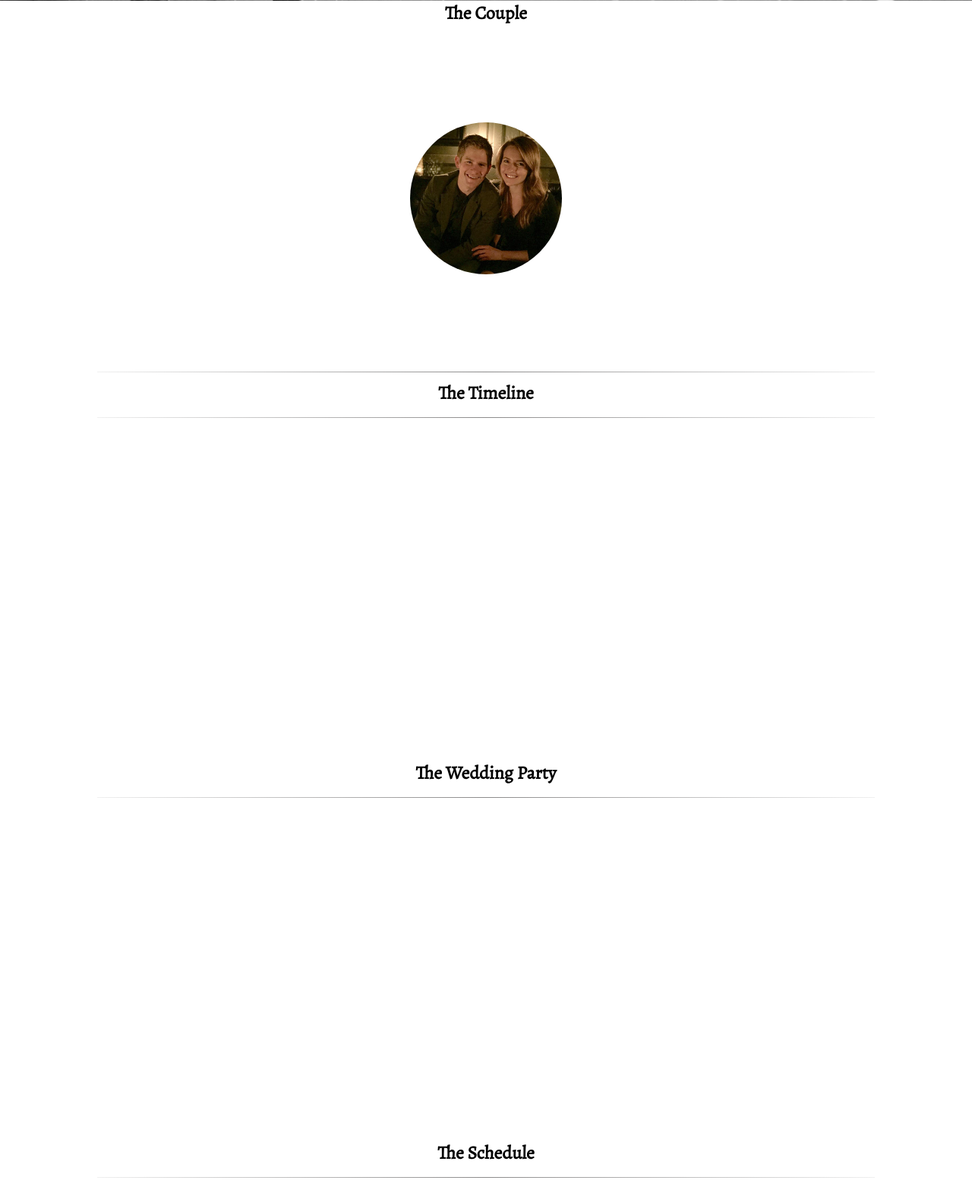
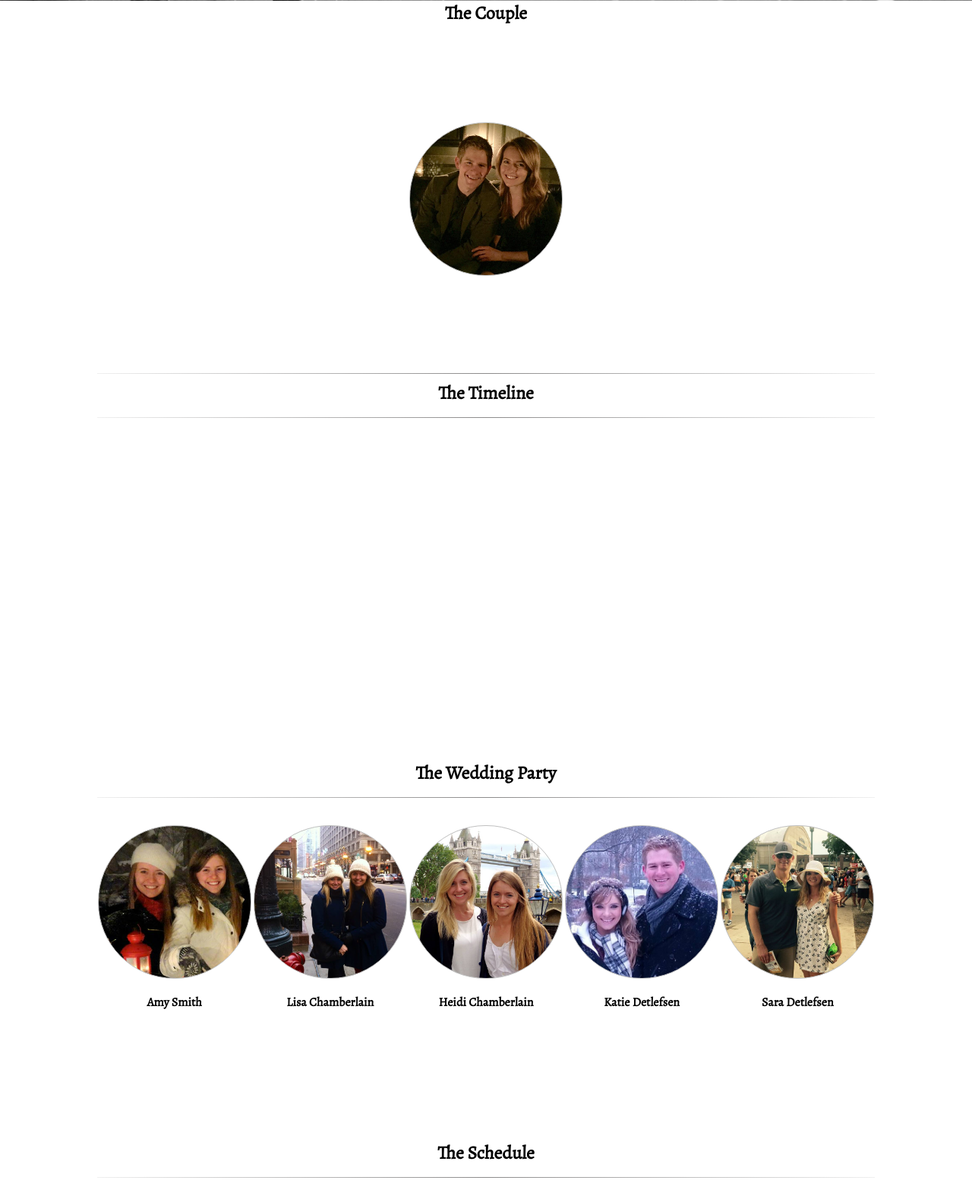
Before and after one commit to aadams22/j_and_e, a PHP site: page /index.html in a window 1280 px wide. Shown: the part 545-2115 px from the top of the page at 76% size. Run offline with PHP 8.4, Linux system fonts and the light colour scheme.

Commit message:
adding wedding party photos

```diff
--- a/css/main.css
+++ b/css/main.css
@@ -53,6 +53,7 @@
 	height: 200px; width: 200px;
 	margin: 10% auto;
 	border-radius: 100px;
+	border: 1px solid silver;
 }
 
 #j-e > div { background-image: url('../img/je1.jpg'); }
@@ -63,6 +64,18 @@
 	height: 100%; width: 100%;
 	margin-bottom: 5%;
 }
+
+#wedding-party > div:nth-of-type(1) > div { background-image: url('../img/amy-julie.jpg'); }
+#wedding-party > div:nth-of-type(2) > div { background-image: url('../img/lisa-julie.jpg'); }
+#wedding-party > div:nth-of-type(3) > div { background-image: url('../img/heidi-julie4.jpg'); }
+#wedding-party > div:nth-of-type(4) > div { background-image: url('../img/katie-erik.jpg'); }
+#wedding-party > div:nth-of-type(5) > div { background-image: url('../img/sara-erik.jpg'); }
+
+
+#wedding-party > div {
+	display: inline-block;
+}
+
 
 li {
 	list-style: none;
--- a/index.html
+++ b/index.html
@@ -36,7 +36,26 @@
 	<section id="wedding-party">
 		<h2>The Wedding Party</h2>
 		<hr>
-		<div img=""></div>
+		<div class="img-container">
+			<div class="img"></div>
+			<h4>Amy Smith</h4>
+		</div>
+		<div class="img-container">
+			<div class="img"></div>
+			<h4>Lisa Chamberlain</h4>
+		</div>
+		<div class="img-container">
+			<div class="img"></div>
+			<h4>Heidi Chamberlain</h4>
+		</div>
+		<div class="img-container">
+			<div class="img"></div>
+			<h4>Katie Detlefsen</h4>
+		</div>
+		<div class="img-container">
+			<div class="img"></div>
+			<h4>Sara Detlefsen</h4>
+		</div>
 	</section>
 	<section id="schedule">
 		<h2>The Schedule</h2>
--- a/js/index.js
+++ b/js/index.js
@@ -3,8 +3,8 @@
 $(function(){
 	$("#intro > div > h3").hide();
 
-	var names = $("#intro >div >  h3:nth-of-type(1)");
-	var date = $("#intro > div > h3:nth-of-type(2)");
+	var names = $("#intro > div >  h3:nth-of-type(1)");
+	var date  = $("#intro > div > h3:nth-of-type(2)");
 
 	function addText(n,d) {
 		n.fadeIn(3000);
```
Also changed, not shown: img/Erik-Katie.jpg (added), img/amy-julie.jpg (added), img/heidi-julie1.jpg (added), img/heidi-julie3.jpg (added), img/heidi-julie4.jpg (added), img/katie-erik.jpg (added), img/lamppost2.jpg (deleted), img/lisa-julie.jpg (added), img/sara-erik-original.jpg (added), img/sara-erik.jpg (added).
